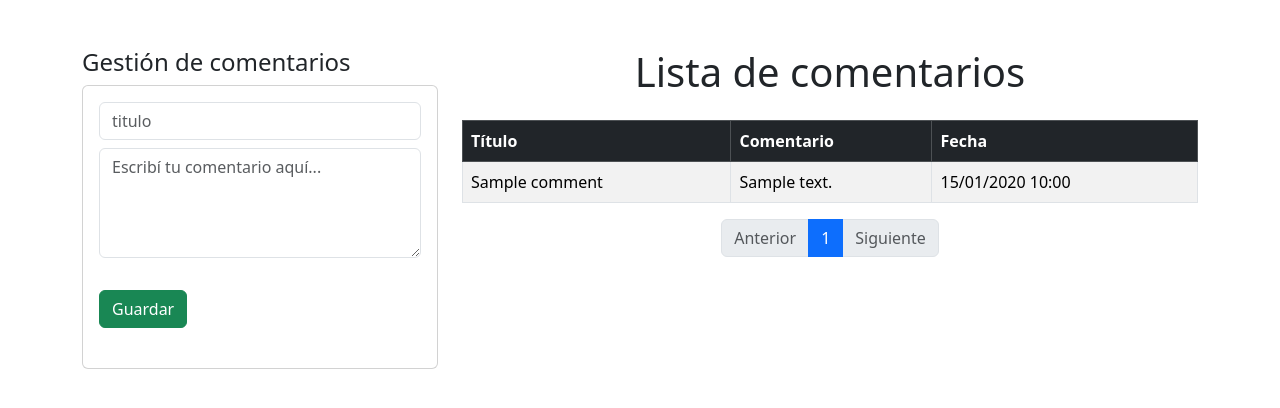
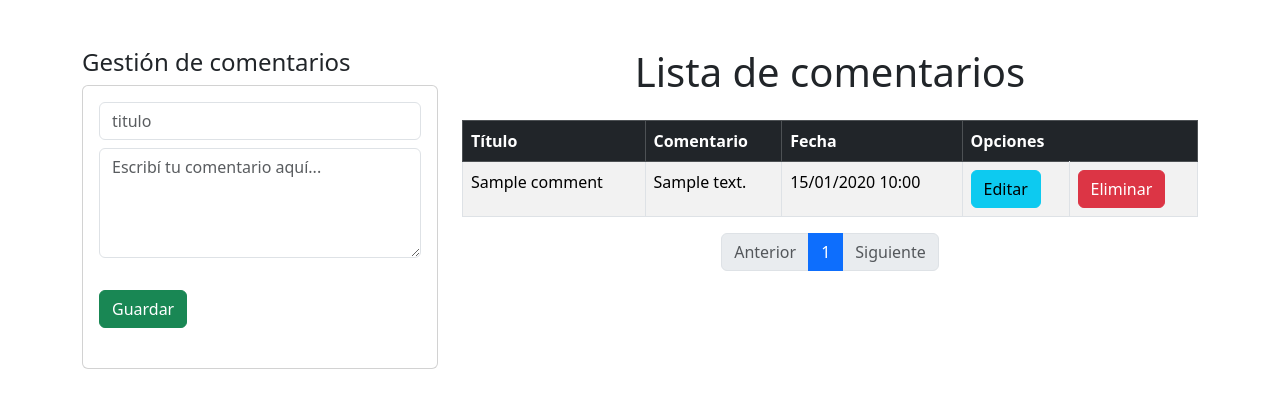
Before and after one commit to witcher-252/eventhub, a Django app: page /comments/1/ in a window 1280 px wide. Shown: the part 56-464 px from the top of the page. Run offline with Django 5.2, Linux system fonts and the light colour scheme; a user stored in the database is signed in; tables that the repository leaves empty hold one stand-in row (values such as "Sample post"); parts of the project's set-up code (start-up, migrations or seed data) failed here and were passed over.

Commit message:
funcionalidad de eliminar comentario

```diff
--- a/app/templates/app/events.html
+++ b/app/templates/app/events.html
@@ -47,7 +47,6 @@
                                 aria-label="Comentar">
                                 <i class="bi bi-chat-left-text" aria-hidden="true"></i>
                             </a>
-
                             {% endif %}
                             {% if user_is_organizer %}
                                 <a href="{% url 'event_edit' event.id %}"
--- a/app/templates/comments.html
+++ b/app/templates/comments.html
@@ -40,6 +40,7 @@
                             <th>Título</th>
                             <th>Comentario</th>
                             <th>Fecha</th>
+                            <th colspan="2">Opciones</th>
                         </tr>
                     </thead>
                     <tbody>
@@ -48,6 +49,10 @@
                             <td>{{ c.title }}</td>
                             <td>{{ c.text }}</td>
                             <td>{{ c.created_at|date:"d/m/Y H:i" }}</td>
+                            <th><a href="editComment/{{c.id}}" class="btn btn-info">Editar</a></th>
+                            <th>
+                                <a href="{% url 'delete_comment' event.id c.id %}" class="btn btn-danger">Eliminar</a>
+                            </th>
                         </tr>
                         {% empty %}
                         <tr>
--- a/app/urls.py
+++ b/app/urls.py
@@ -17,4 +17,5 @@ urlpatterns = [
     path("events/<int:id>/delete/", views.event_delete, name="event_delete"),
     path("comments/<int:event_id>/", views.comment, name="comments"),
     path('registrar_comentario/', views.registrar_comentario, name='registrar_comentario'),
+    path('comments/<int:event_id>/deleteComment/<int:id>/', views.delete_comment, name='delete_comment'),
 ]
--- a/app/views.py
+++ b/app/views.py
@@ -1,9 +1,10 @@
 import datetime
 
+from django.contrib import messages
 from django.contrib.auth import authenticate, login
 from django.contrib.auth.decorators import login_required
 from django.core.paginator import Paginator
-from django.http import HttpResponseBadRequest
+from django.http import HttpResponseBadRequest, HttpResponseForbidden
 from django.shortcuts import get_object_or_404, redirect, render
 from django.utils import timezone
 
@@ -167,3 +168,34 @@ def registrar_comentario(request):
 
         return redirect("comments", event_id=event.id) # type: ignore
     return HttpResponseBadRequest("Método no permitido.")
+
+
+def delete_comment(request, event_id, id):
+    comment = get_object_or_404(Comment, id=id)
+
+    # Verificar si el comentario pertenece al usuario logueado
+    if comment.user != request.user:
+        return HttpResponseForbidden("No tienes permiso para eliminar este comentario")
+
+    # Eliminar el comentario
+    comment.delete()
+
+    # Redirigir al evento después de eliminar el comentario
+    messages.success(request, "Comentario eliminado con éxito.")
+    return redirect('comments', event_id=event_id)
+
+
+@login_required
+def edit_comment(request, id):
+    comment = get_object_or_404(Comment, id=id)
+
+    if comment.user != request.user:
+        return HttpResponseForbidden("No tenés permiso para editar este comentario.")
+
+    if request.method == "POST":
+        comment.title = request.POST.get('title')
+        comment.text = request.POST.get('text')
+        comment.save()
+        return redirect("comments", event_id=comment.event.id) # type: ignore
+
+    return render(request, "edit_comment.html", {"comment": comment})
```
